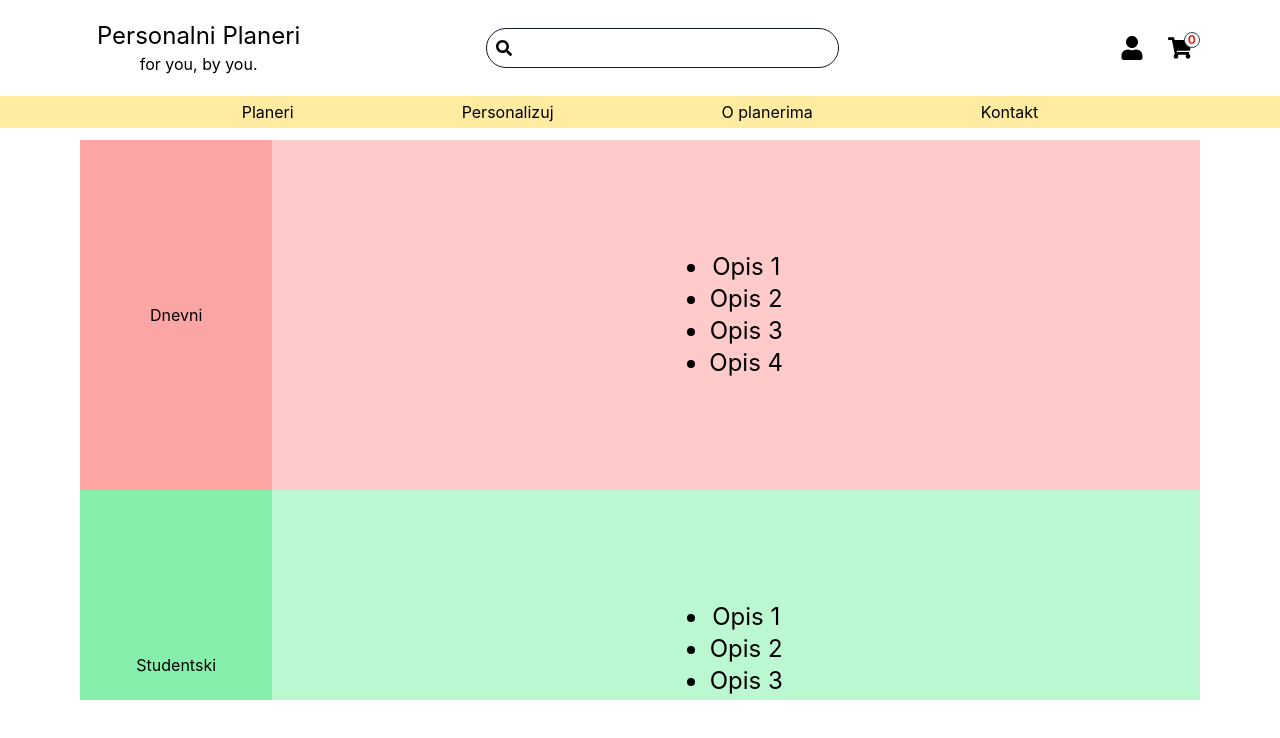
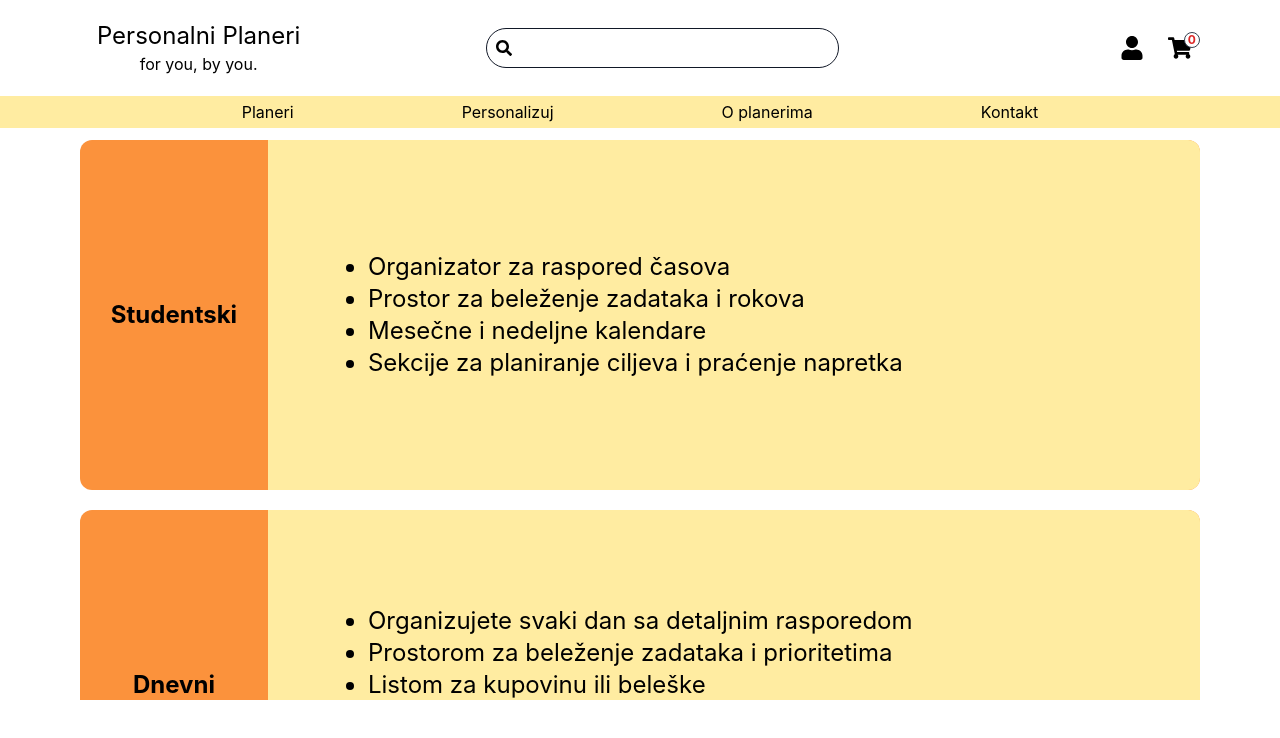
Before and after one commit to elab-development/internet-tehnologije-projekat-planeri_2016_0446, a React (Create React App) app in the folder planeri-frontend/: page /aboutPlanners in a window 1280 px wide. Shown: the top 738 px of the page. Built offline with nearby package versions, Linux system fonts and the light colour scheme.

Commit message:
Dodat sadrzaj u komponentu "O planerima", odradjena validacija za TextField komponente

```diff
--- a/planeri-frontend/src/components/manageData/ManageOrders.jsx
+++ b/planeri-frontend/src/components/manageData/ManageOrders.jsx
@@ -25,6 +25,14 @@ export default function ManageOrders() {
   };
 
   const updateOrder = async () => {
+    if (
+      editOrder === null ||
+      editOrder.price === "" ||
+      editOrder.status === ""
+    ) {
+      toast("Popunite sva polja!");
+      return;
+    }
     await updateOrderRequest(
       {
         price: editOrder.price,
--- a/planeri-frontend/src/components/manageData/ManagePlanerLayouts.jsx
+++ b/planeri-frontend/src/components/manageData/ManagePlanerLayouts.jsx
@@ -4,6 +4,7 @@ import { usePlanerTypesService } from "../../service/usePlanerTypesService";
 import TextField from "../reusable/TextField";
 import SelectField from "../reusable/SelectField";
 import Button from "../reusable/Button";
+import { toast } from "react-toastify";
 
 export default function ManagePlanerLayouts() {
   const [editPlanerLayout, setEditPlanerLayout] = useState(null);
@@ -28,6 +29,14 @@ export default function ManagePlanerLayouts() {
   };
 
   const createPlanerLayout = async () => {
+    if (
+      editPlanerLayout === null ||
+      editPlanerLayout.name === "" ||
+      editPlanerLayout.price === ""
+    ) {
+      toast("Popunite sva polja!");
+      return;
+    }
     await createPlanerLayoutRequest({
       name: editPlanerLayout?.name,
       image: editPlanerLayout?.name,
@@ -44,6 +53,15 @@ export default function ManagePlanerLayouts() {
   };
 
   const updatePlanerLayout = async () => {
+    if (
+      editPlanerLayout === null ||
+      editPlanerLayout.name === "" ||
+      editPlanerLayout.price === ""
+    ) {
+      toast("Popunite sva polja!");
+      return;
+    }
+
     await updatePlanerLayoutRequest(
       {
         name: editPlanerLayout.name,
--- a/planeri-frontend/src/components/manageData/ManagePlanerTypes.jsx
+++ b/planeri-frontend/src/components/manageData/ManagePlanerTypes.jsx
@@ -2,6 +2,7 @@ import { useEffect, useState } from "react";
 import { usePlanerTypesService } from "../../service/usePlanerTypesService";
 import TextField from "../reusable/TextField";
 import Button from "../reusable/Button";
+import { toast } from "react-toastify";
 
 export default function ManagePlanerTypes() {
   const [editPlanerType, setEditPlanerType] = useState(null);
@@ -19,6 +20,15 @@ export default function ManagePlanerTypes() {
   };
 
   const createPlanerType = async () => {
+    if (
+      editPlanerType === null ||
+      editPlanerType?.name === "" ||
+      editPlanerType?.price === ""
+    ) {
+      toast("Popunite sva polja!");
+      return;
+    }
+
     await createPlanerTypeRequest({
       name: editPlanerType.name,
       price: editPlanerType.price,
@@ -33,6 +43,15 @@ export default function ManagePlanerTypes() {
   };
 
   const updatePlanerType = async () => {
+    if (
+      editPlanerType === null ||
+      editPlanerType?.name === "" ||
+      editPlanerType?.price === ""
+    ) {
+      toast("Popunite sva polja!");
+      return;
+    }
+
     await updatePlanerTypeRequest(
       {
         name: editPlanerType.name,
--- a/planeri-frontend/src/components/manageData/ManageUsers.jsx
+++ b/planeri-frontend/src/components/manageData/ManageUsers.jsx
@@ -4,6 +4,7 @@ import { useAuthService } from "../../service/useAuthService";
 import TextField from "../reusable/TextField";
 import SelectField from "../reusable/SelectField";
 import Button from "../reusable/Button";
+import { toast } from "react-toastify";
 
 export default function ManageUsers() {
   const [editUser, setEditUser] = useState(null);
@@ -28,6 +29,16 @@ export default function ManageUsers() {
   };
 
   const createUser = async () => {
+    if (
+      editUser === null ||
+      editUser?.name === "" ||
+      editUser?.email === "" ||
+      editUser?.password === ""
+    ) {
+      toast("Popunite sva polja!");
+      return;
+    }
+
     await registerRequest({
       name: editUser.name,
       email: editUser.email,
@@ -39,6 +50,10 @@ export default function ManageUsers() {
   };
 
   const updateUser = async () => {
+    if (editUser === null || editUser?.name === "" || editUser?.email === "") {
+      toast("Popunite sva polja!");
+      return;
+    }
     await updateUserRequest(
       {
         name: editUser.name,
--- a/planeri-frontend/src/parts/AboutPlaners.jsx
+++ b/planeri-frontend/src/parts/AboutPlaners.jsx
@@ -1,42 +1,50 @@
 export default function AboutPlaners() {
   return (
-    <div className="flex flex-col h-[560px] w-full overflow-y-auto px-20">
-      <div className="flex flex-row w-full bg-red-300">
-        <div className="flex flex-col h-[350px] w-[20%] justify-center items-center px-5">
-          Dnevni
+    <div className="flex flex-col h-[560px] w-full overflow-y-auto px-20 gap-y-5">
+      <div className="flex flex-row w-full bg-orange-400 rounded-xl">
+        <div className="flex flex-col h-[350px] w-[20%] justify-center items-center px-5 text-2xl font-bold">
+          Studentski
         </div>
-        <div className="flex flex-col w-full justify-center items-center bg-red-200">
+        <div className="flex flex-col w-full justify-center items-start bg-[#FFECA1] text-start px-20 rounded-r-xl">
           <ul className="list-disc ml-5 text-2xl">
-            <li>Opis 1</li>
-            <li>Opis 2</li>
-            <li>Opis 3</li>
-            <li>Opis 4</li>
+            <li>Organizator za raspored časova</li>
+            <li>Prostor za beleženje zadataka i rokova</li>
+            <li>Mesečne i nedeljne kalendare</li>
+            <li>Sekcije za planiranje ciljeva i praćenje napretka</li>
           </ul>
         </div>
       </div>
-      <div className="flex flex-row w-full bg-green-300">
-        <div className="flex flex-col h-[350px] w-[20%] justify-center items-center px-5">
-          Studentski
+      <div className="flex flex-row w-full bg-orange-400 rounded-xl">
+        <div className="flex flex-col h-[350px] w-[20%] justify-center items-center px-5 text-2xl font-bold">
+          Dnevni
         </div>
-        <div className="flex flex-col w-full justify-center items-center bg-green-200">
+        <div className="flex flex-col w-full justify-center items-start bg-[#FFECA1] text-start px-20 rounded-r-xl">
           <ul className="list-disc ml-5 text-2xl">
-            <li>Opis 1</li>
-            <li>Opis 2</li>
-            <li>Opis 3</li>
-            <li>Opis 4</li>
+            <li>Organizujete svaki dan sa detaljnim rasporedom</li>
+            <li>Prostorom za beleženje zadataka i prioritetima</li>
+            <li>Listom za kupovinu ili beleške</li>
+            <li>
+              Sekcije za praćenje hidratacije, ishrane, vežbanja i refleksiju na
+              kraju dana
+            </li>
           </ul>
         </div>
       </div>
-      <div className="flex flex-row w-full bg-blue-300">
-        <div className="flex flex-col h-[350px] w-[20%] justify-center items-center px-5">
+      <div className="flex flex-row w-full bg-orange-400 rounded-xl">
+        <div className="flex flex-col h-[350px] w-[20%] justify-center items-center px-5 text-2xl font-bold">
           Bullet
         </div>
-        <div className="flex flex-col w-full justify-center items-center bg-blue-200">
+        <div className="flex flex-col w-full justify-center items-start bg-[#FFECA1] text-start px-20 rounded-r-xl">
           <ul className="list-disc ml-5 text-2xl">
-            <li>Opis 1</li>
-            <li>Opis 2</li>
-            <li>Opis 3</li>
-            <li>Opis 4</li>
+            <li>Kreativno organizujete svoje obaveze, ciljeve i ideje.</li>
+            <li>
+              Prazne stranice koje možete koristiti za kreiranje mesečnih i
+              nedeljnih rasporeda
+            </li>
+            <li>
+              Idealan je za sve koji žele jedinstven i personalizovan pristup
+              planiranju i organizaciji.
+            </li>
           </ul>
         </div>
       </div>
```
